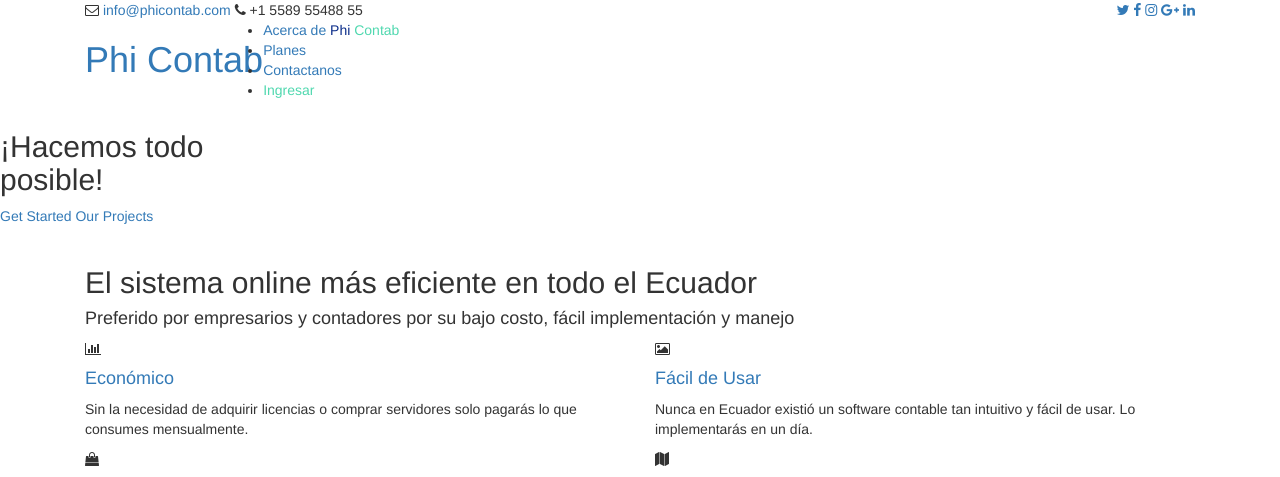
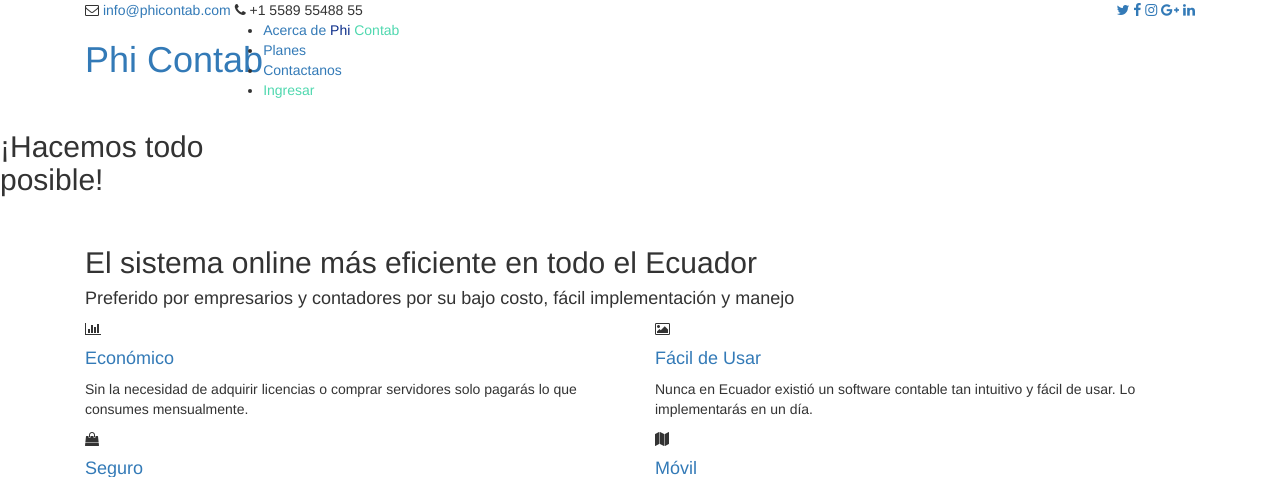
Before and after one commit to lamedinaa/phicontab, a Django app: page / in a window 1280 px wide; the page is wider, and only the part inside the window is pictured. Shown: the top 477 px of that part. Run offline with Django 3.2, Linux system fonts and the light colour scheme; some libraries are stand-ins or nearby versions.

Commit message:
cambio de botones front

```diff
--- a/templates/front/index.html
+++ b/templates/front/index.html
@@ -63,8 +63,8 @@
     <div class="intro-content">
       <h2>¡Hacemos <span>todo </span><br>posible!</h2>
       <div>
-        <a href="#about" class="btn-get-started scrollto">Get Started</a>
-        <a href="#portfolio" class="btn-projects scrollto">Our Projects</a>
+        <!-- <a href="#about" class="btn-get-started scrollto">Get Started</a>
+        <a href="#portfolio" class="btn-projects scrollto">Our Projects</a> -->
       </div>
     </div>
 
```
